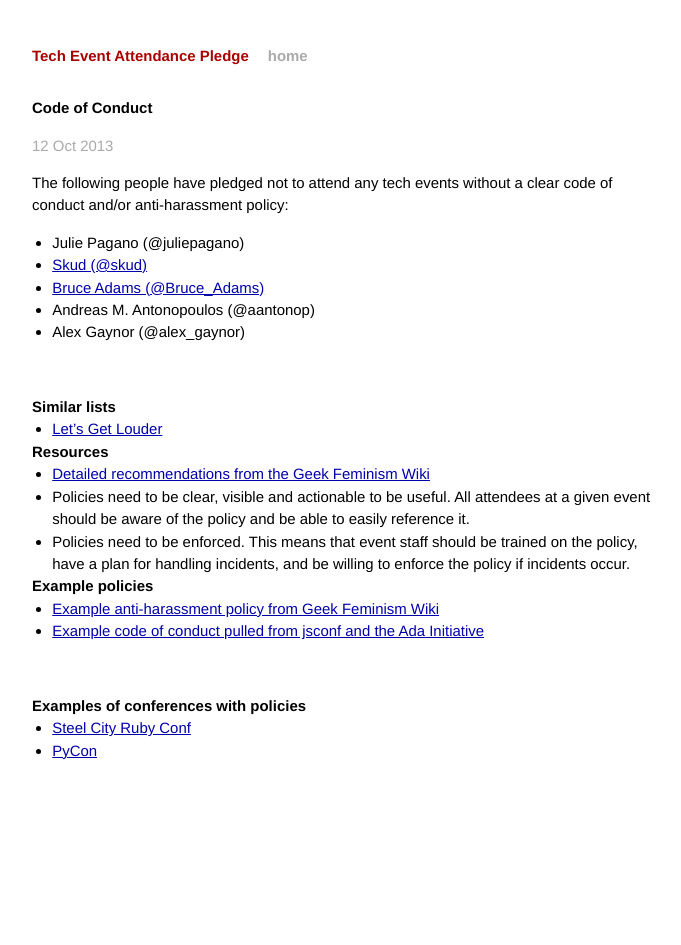
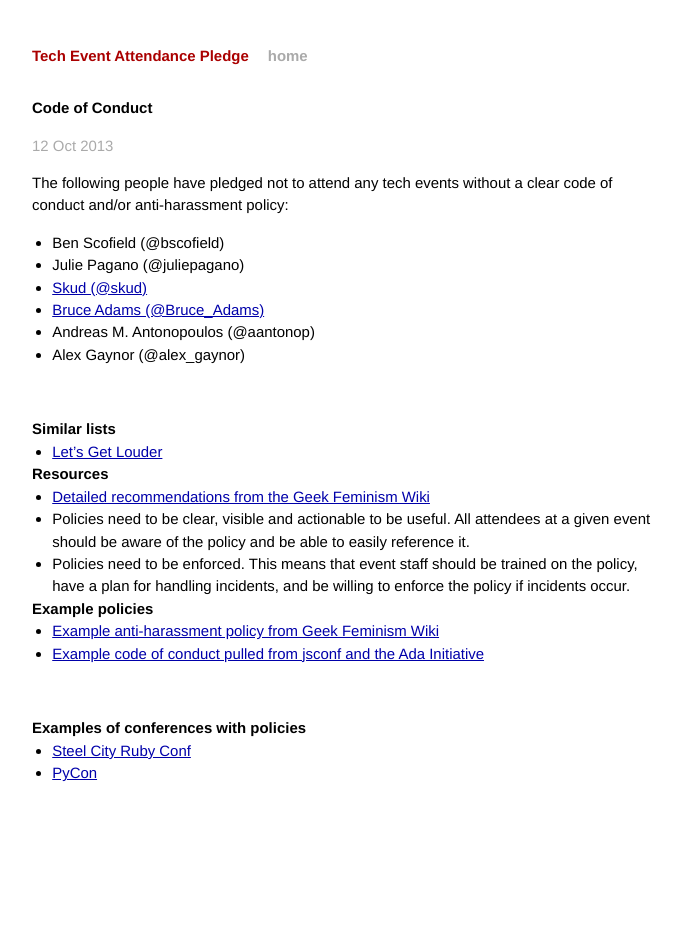
Before and after one commit to techtektek/tech-event-attendance-pledge.github.io, a Jekyll site: the page built from _posts/2013-10-12-code-of-conduct.markdown, in a window 1280 px wide. Shown: the whole page, without its empty margins (294-975 px from the left). Built offline with Jekyll 4.4.1, drawn with Linux system fonts in a browser that asks for light colours; Markdown is read by kramdown in place of the engine named in the settings.

Commit message:
Add bscofield.

```diff
--- a/_posts/2013-10-12-code-of-conduct.markdown
+++ b/_posts/2013-10-12-code-of-conduct.markdown
@@ -8,6 +8,7 @@ categories:
 The following people have pledged not to attend any tech events without a
 clear code of conduct and/or anti-harassment policy:
 
+* Ben Scofield (@bscofield)
 * Julie Pagano (@juliepagano)
 * [Skud (@skud)](https://twitter.com/Skud/status/389158683235459072)
 * [Bruce Adams (@Bruce_Adams)](https://twitter.com/Bruce_Adams)
```
